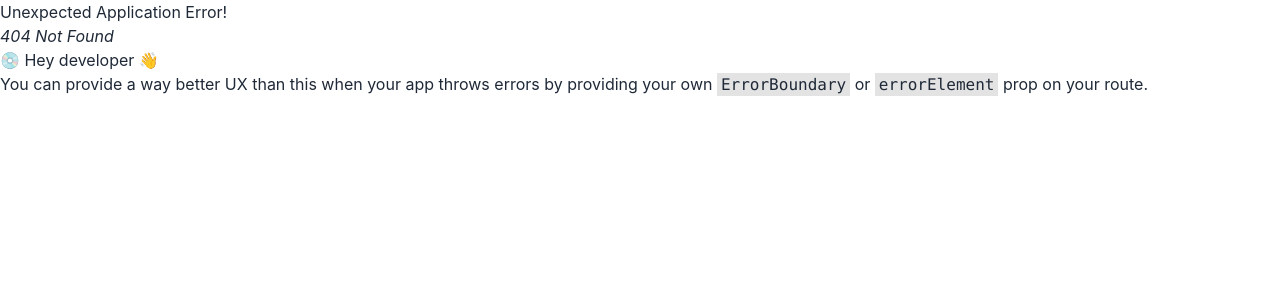
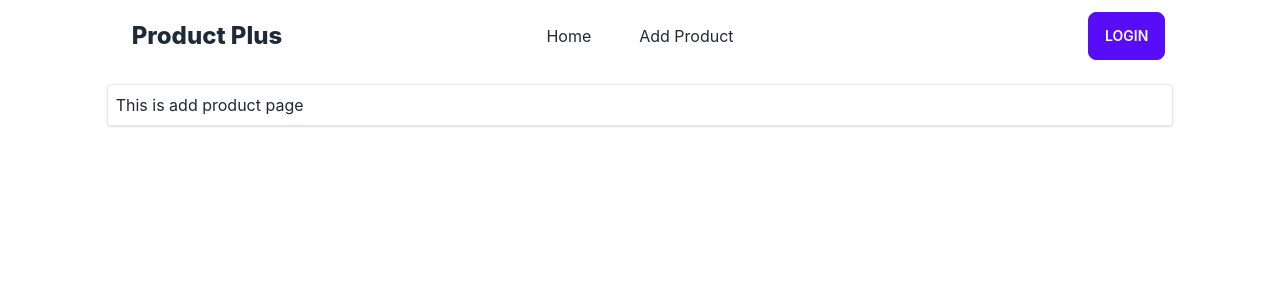
Before and after one commit to SunitCorneleous/product-management-client, a React (Create React App) app: page /addproduct in a window 1280 px wide. Before the commit this address had no page. Shown: the top 300 px of the page. Built offline with nearby package versions, Linux system fonts and the light colour scheme.

Commit message:
add product  and home page added

```diff
--- /dev/null
+++ b/src/components/AddProduct.js
@@ -0,0 +1,12 @@
+import React from "react";
+import { container } from "../styles/styles";
+
+const AddProduct = () => {
+  return (
+    <div className={container}>
+      <h1>This is add product page</h1>
+    </div>
+  );
+};
+
+export default AddProduct;
--- a/src/components/Header.js
+++ b/src/components/Header.js
@@ -9,7 +9,7 @@ const Header = () => {
       </li>
 
       <li className="mx-2">
-        <Link to="/">Add Product</Link>
+        <Link to="/addproduct">Add Product</Link>
       </li>
     </>
   );
@@ -38,8 +38,11 @@ const Header = () => {
             {menuItems}
           </ul>
         </div>
-        <Link className="btn btn-ghost normal-case text-xl">
-          Product Management
+        <Link
+          to="/"
+          className="btn btn-ghost normal-case text-2xl font-extrabold"
+        >
+          Product Plus
         </Link>
       </div>
       <div className="navbar-center hidden lg:flex">
--- /dev/null
+++ b/src/components/Home.js
@@ -0,0 +1,12 @@
+import React from "react";
+import { container } from "../styles/styles";
+
+const Home = () => {
+  return (
+    <div className={container}>
+      <h1>This is home page</h1>
+    </div>
+  );
+};
+
+export default Home;
--- /dev/null
+++ b/src/styles/styles.js
@@ -0,0 +1,3 @@
+const container = "w-full md:w-10/12 mx-auto border rounded my-3 p-2 shadow";
+
+export { container };
```
Also changed, not shown: src/routes/routes.js (+12 -1 lines).
